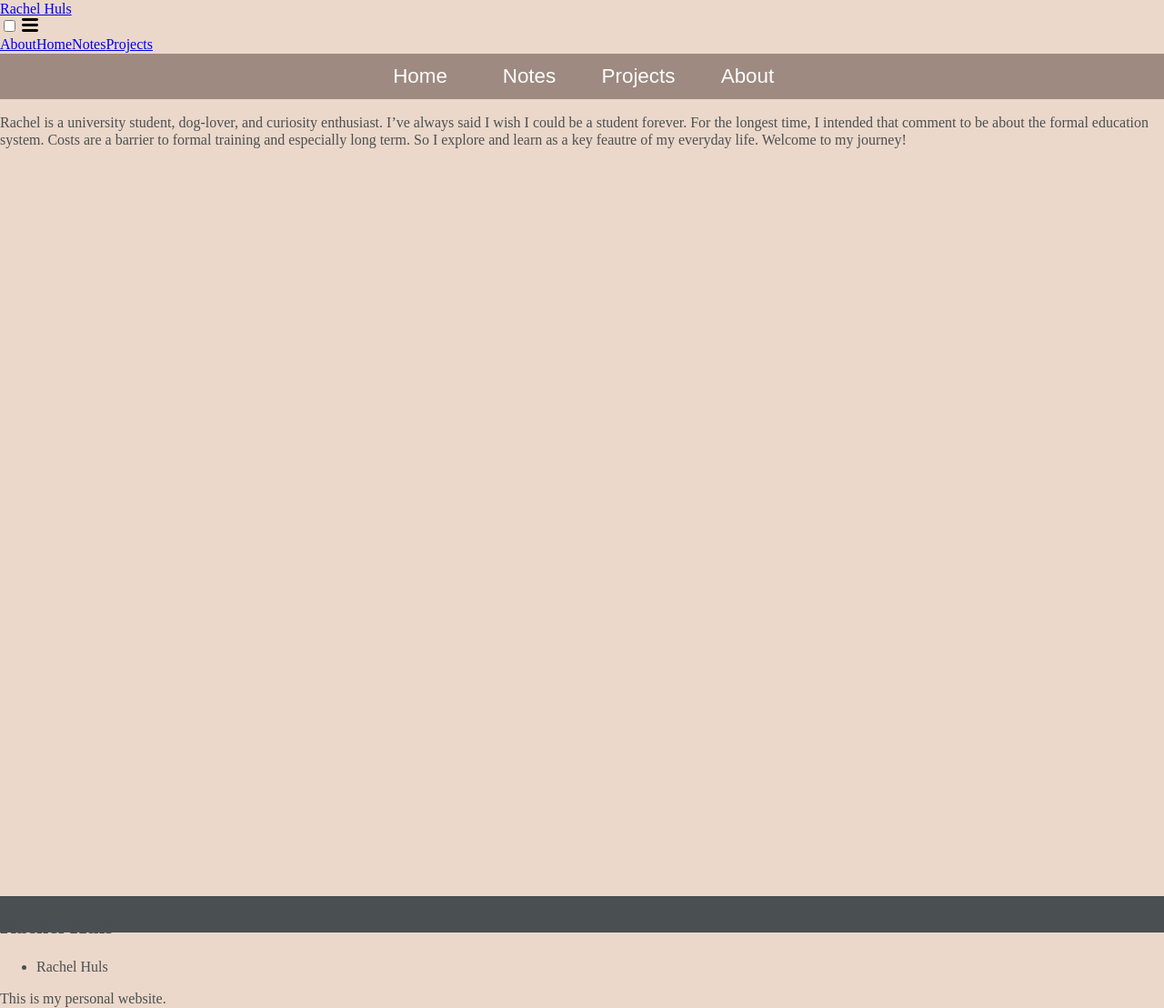
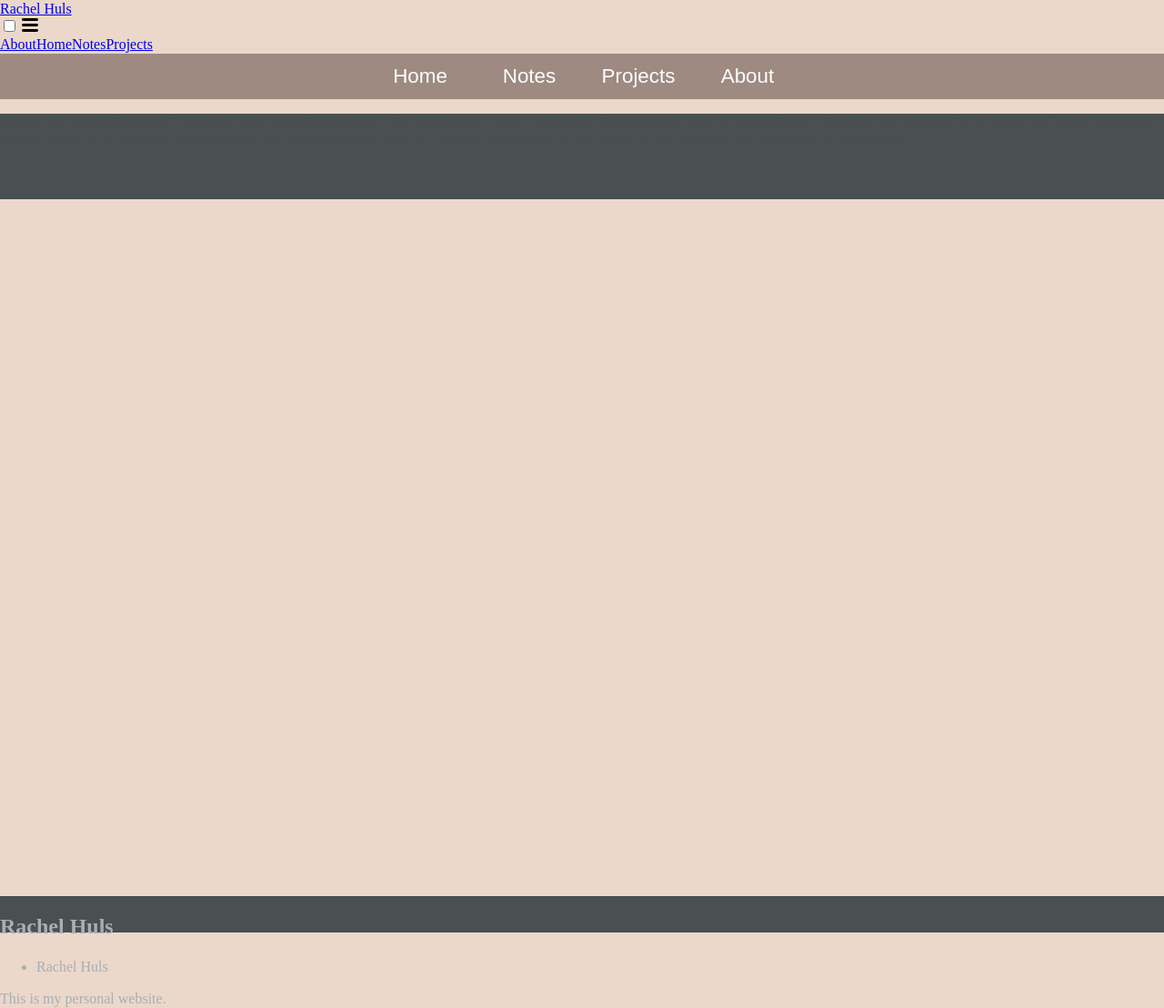
Before and after one commit to rachelhuls/rachelhuls.github.io, a Jekyll site: the page built from index.html, in a window 1280 px wide. Shown: the whole page at 91% size. Built offline with Jekyll 4.4.1, drawn with Linux system fonts in a browser that asks for light colours.

Commit message:
Update main.scss

```diff
--- a/_sass/main.scss
+++ b/_sass/main.scss
@@ -70,10 +70,12 @@ body {
 }
 
 .content-wrap {
+  background-color: #4A4F52;
   padding-bottom: 2.5rem;    /* Footer height */
 }
 
 .footer {
+  color: #A9AEB2;
   background-color: #4A4F52;
   position: absolute;
   bottom: 0;
```
